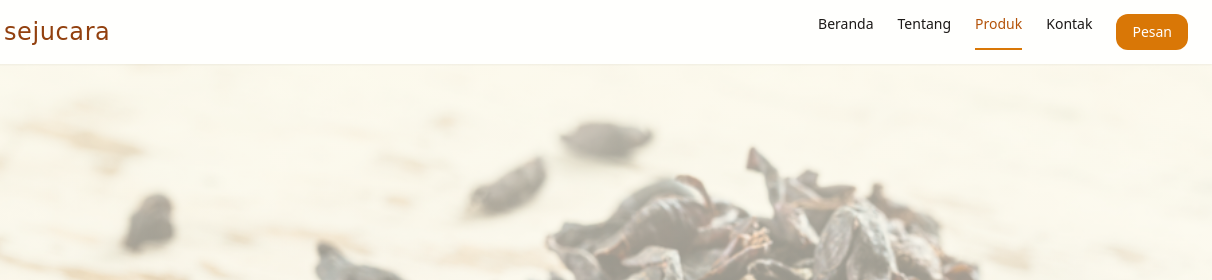
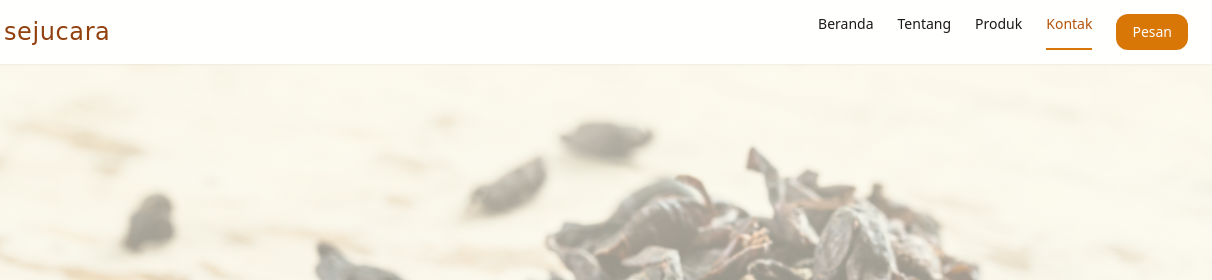
Before and after one commit to RifqiAiniWahdaniyatillahi/sejucaraweb, a plain HTML site: page kontak.html in a window 1280 px wide. Shown: the top 280 px of the page, 68-1280 px from the left. Drawn offline with nearby package versions, Linux system fonts and the light colour scheme; a web font is replaced by a local one.

Commit message:
Update navigation links in kontak.html

```diff
--- a/kontak.html
+++ b/kontak.html
@@ -29,8 +29,8 @@
     <nav class="hidden md:flex gap-6 text-sm font-medium">
       <a href="index.html" class="hover:text-amber-700">Beranda</a>
       <a href="tentang.html" class="hover:text-amber-700">Tentang</a>
-      <a href="produk.html" class="text-amber-700 border-b-2 border-amber-600 pb-1">Produk</a>
-      <a href="kontak.html" class="hover:text-amber-700">Kontak</a>
+      <a href="produk.html" class="hover:text-amber-700">Produk</a>
+      <a href="kontak.html" class="text-amber-700 border-b-2 border-amber-600 pb-1">Kontak</a>
       <a href="https://wa.me/6281318360478?text=Halo%20Sejucara" target="_blank"
          class="bg-amber-600 text-white px-4 py-2 rounded-xl hover:bg-amber-700 transition">
         Pesan
```
